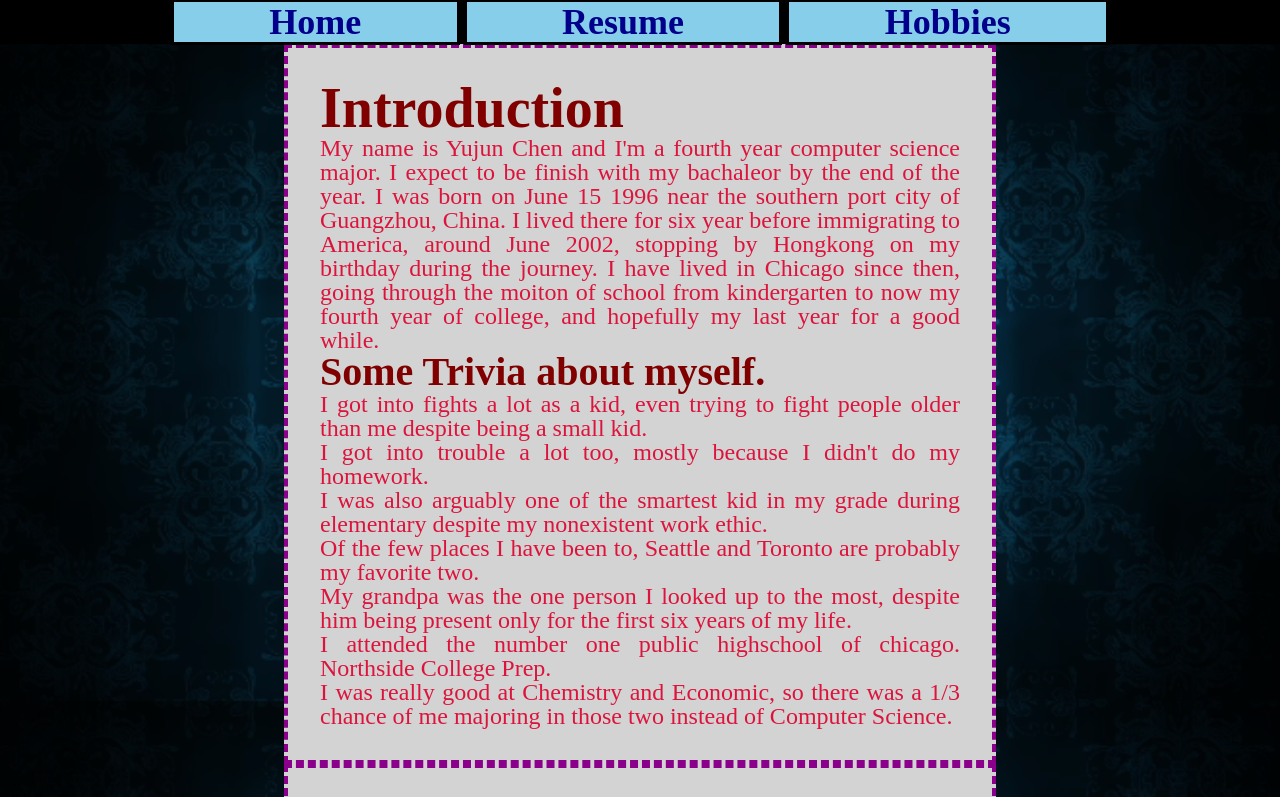
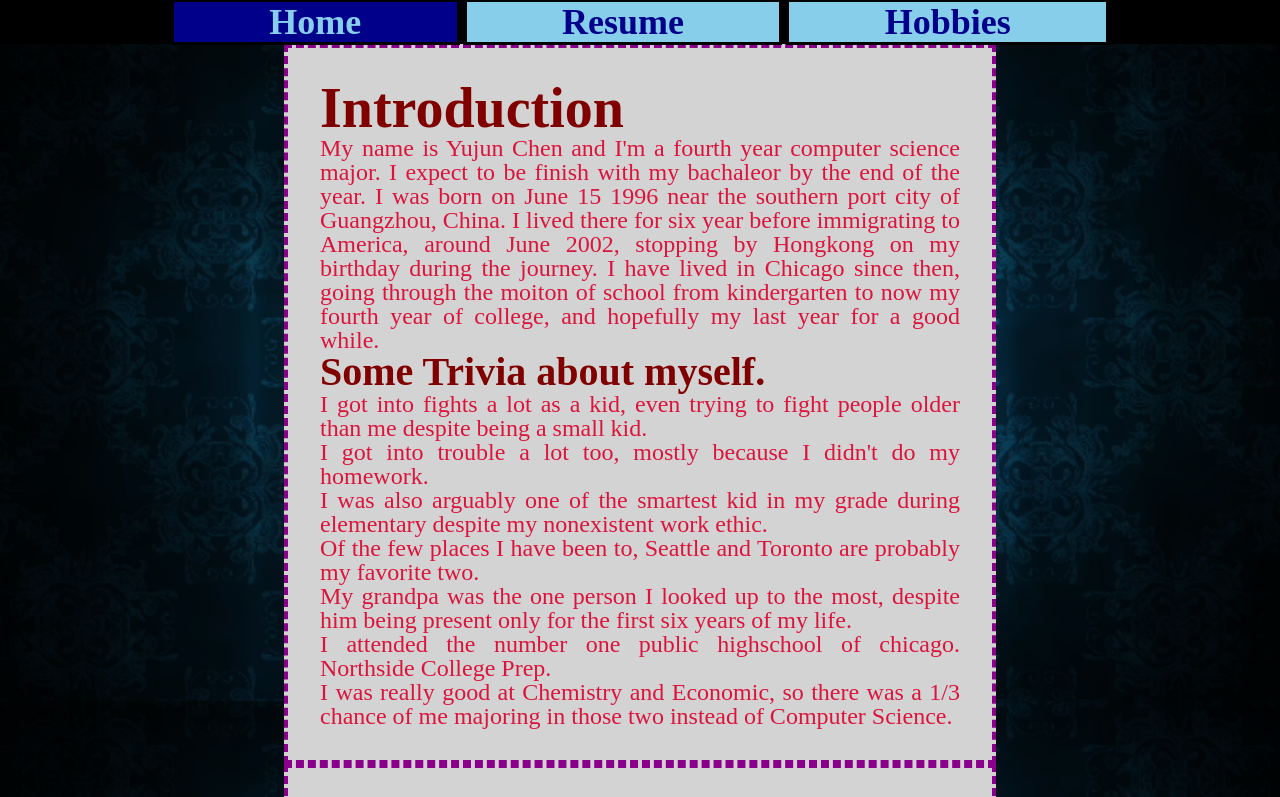
Before and after one commit to ychen246/itmd-361-project2, a plain HTML site: page index.html in a window 1280 px wide. Shown: the top 797 px of the page. Drawn offline with Linux system fonts and the light colour scheme.

Commit message:
Navigation Tab Change
Add style to distingunish current tab.

```diff
--- a/css/style.css
+++ b/css/style.css
@@ -119,6 +119,11 @@ section p, li{
     color:darkmagenta;
 }
 
+.nav .current{
+    background-color:darkblue;
+    color:skyblue;
+}
+
 .friend{
     background-color: grey;
     width: 400px;
--- a/index.html
+++ b/index.html
@@ -7,7 +7,7 @@
     </head>
     <body>
             <ul class="nav">
-                <li><a href="index.html">Home</a></li>
+                <li><a href="index.html" class="current">Home</a></li>
                 <li><a href="resume.html">Resume</a></li>
                 <li><a href="hobbies.html">Hobbies</a></li>
             </ul>
```
Also changed, not shown: hobbies.html (+1 -1 lines), resume.html (+1 -1 lines).
